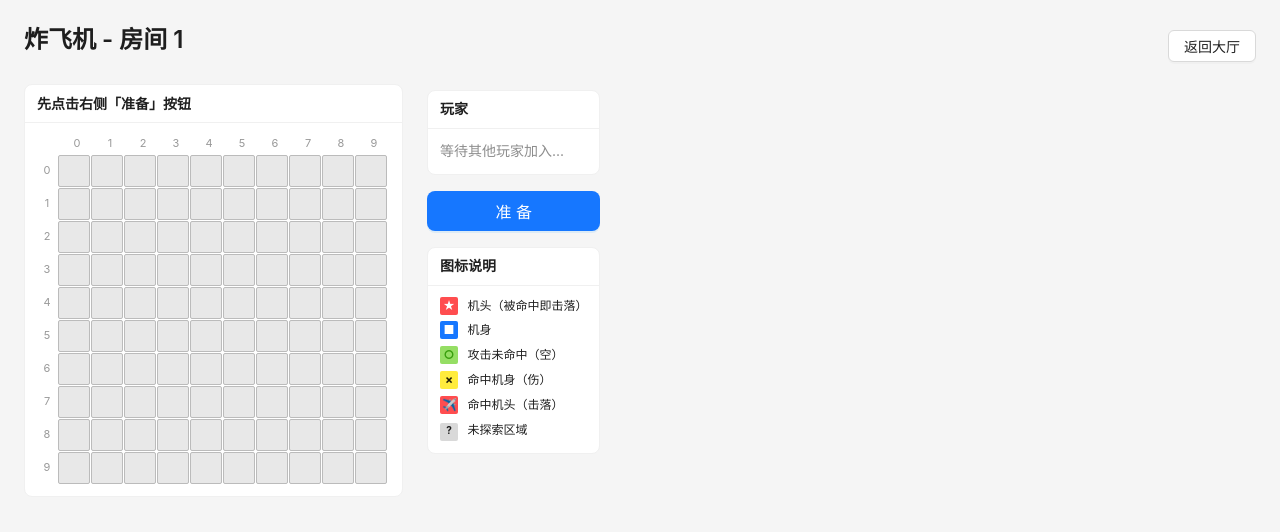
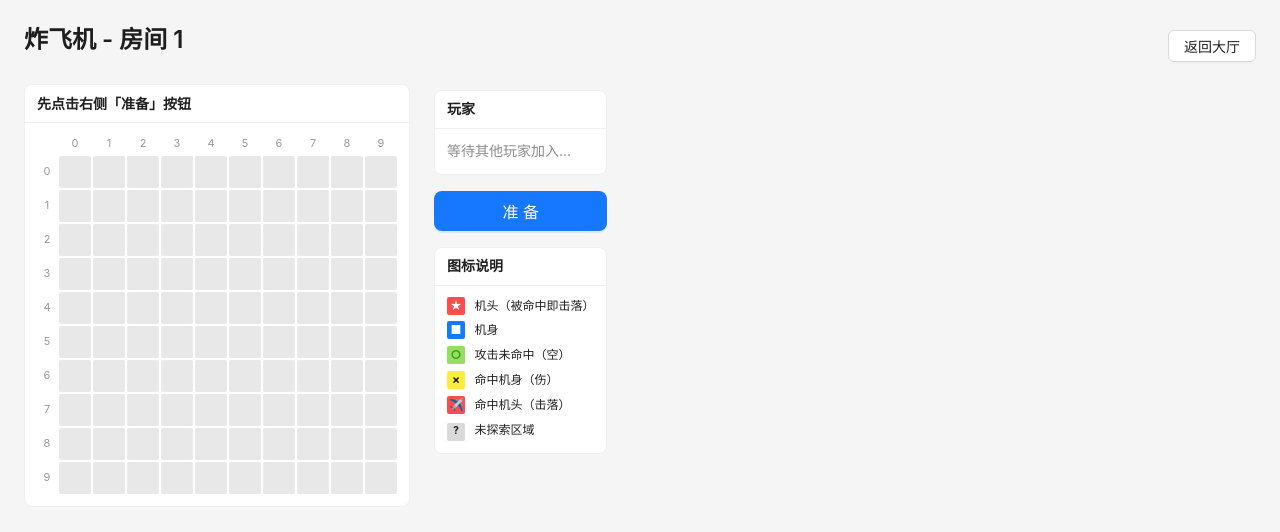
Before and after one commit to heartdance/recess, a React (Vite) app in the folder packages/web/: page /room/1 in a window 1280 px wide. Shown: the top 532 px of the page. Built offline with nearby package versions, Linux system fonts and the light colour scheme.

Commit message:
完善炸飞机逻辑

```diff
--- a/packages/web/src/components/Board.tsx
+++ b/packages/web/src/components/Board.tsx
@@ -45,37 +45,41 @@ export default function Board({ board, onClick, onHover, hoverCells, isOwnBoard,
     onHover?.(null, null);
   };
 
+  const gap = 2;
+  const cellSize = 32;
+  const headerSize = 20;
+
   return (
-    <div style={{ display: 'flex', flexDirection: 'column', gap: 1, userSelect: 'none' }}>
-      <div style={{ display: 'flex', gap: 1, paddingLeft: 24 }}>
+    <div style={{ display: 'flex', flexDirection: 'column', gap, userSelect: 'none' }}>
+      <div style={{ display: 'flex', gap, paddingLeft: headerSize + gap }}>
         {board[0].map((_, col) => (
           <div key={col} style={{
-            width: 32,
-            height: 20,
+            width: cellSize,
+            height: headerSize,
             display: 'flex',
             alignItems: 'center',
             justifyContent: 'center',
-            fontSize: 11,
+            fontSize: hoveredCell && hoveredCell.col === col ? 14 : 11,
             color: hoveredCell && hoveredCell.col === col ? '#1677ff' : '#999',
             fontWeight: hoveredCell && hoveredCell.col === col ? 'bold' : 'normal',
-            transition: 'color 0.1s',
+            transition: 'font-size 0.1s, color 0.1s',
           }}>
             {col}
           </div>
         ))}
       </div>
       {board.map((row, rowIdx) => (
-        <div key={rowIdx} style={{ display: 'flex', gap: 1, alignItems: 'center' }}>
+        <div key={rowIdx} style={{ display: 'flex', gap, alignItems: 'center' }}>
           <div style={{
-            width: 20,
-            height: 32,
+            width: headerSize,
+            height: cellSize,
             display: 'flex',
             alignItems: 'center',
             justifyContent: 'center',
-            fontSize: 11,
+            fontSize: hoveredCell && hoveredCell.row === rowIdx ? 14 : 11,
             color: hoveredCell && hoveredCell.row === rowIdx ? '#1677ff' : '#999',
             fontWeight: hoveredCell && hoveredCell.row === rowIdx ? 'bold' : 'normal',
-            transition: 'color 0.1s',
+            transition: 'font-size 0.1s, color 0.1s',
           }}>
             {rowIdx}
           </div>
@@ -108,10 +112,9 @@ export default function Board({ board, onClick, onHover, hoverCells, isOwnBoard,
                 onMouseEnter={() => handleMouseEnter(rowIdx, colIdx)}
                 onMouseLeave={handleMouseLeave}
                 style={{
-                  width: 32,
-                  height: 32,
+                  width: cellSize,
+                  height: cellSize,
                   backgroundColor: isHighlighted ? `${bgColor}e0` : bgColor,
-                  border: '1px solid #bbb',
                   borderRadius: 2,
                   cursor: disabled || isOwnBoard ? 'default' : 'pointer',
                   display: 'flex',
@@ -121,7 +124,6 @@ export default function Board({ board, onClick, onHover, hoverCells, isOwnBoard,
                   fontWeight: 'bold',
                   color: textColor,
                   transition: 'background-color 0.1s',
-                  boxSizing: 'border-box',
                 }}
               >
                 {cellChar}
--- a/packages/web/src/pages/Room.tsx
+++ b/packages/web/src/pages/Room.tsx
@@ -55,6 +55,34 @@ function getPlaneCells(head: { row: number; col: number }, direction: Direction)
 
 function isInBounds(cells: Array<{ row: number; col: number }>) {
   return cells.every((c) => c.row >= 0 && c.row < 10 && c.col >= 0 && c.col < 10);
+}
+
+const DIRECTIONS: Direction[] = ['up', 'down', 'left', 'right'];
+
+function generateRandomPlanes(count: number): PlanePlacement[] {
+  const maxAttempts = 1000;
+  for (let attempt = 0; attempt < maxAttempts; attempt++) {
+    const planes: PlanePlacement[] = [];
+    const occupied = new Set<string>();
+    let valid = true;
+    for (let i = 0; i < count; i++) {
+      let placed = false;
+      for (let j = 0; j < 200; j++) {
+        const head = { row: Math.floor(Math.random() * 10), col: Math.floor(Math.random() * 10) };
+        const direction = DIRECTIONS[Math.floor(Math.random() * 4)];
+        const cells = getPlaneCells(head, direction);
+        if (!isInBounds(cells)) continue;
+        if (cells.some((c) => occupied.has(`${c.row},${c.col}`))) continue;
+        planes.push({ head, direction });
+        for (const c of cells) occupied.add(`${c.row},${c.col}`);
+        placed = true;
+        break;
+      }
+      if (!placed) { valid = false; break; }
+    }
+    if (valid) return planes;
+  }
+  return [];
 }
 
 function buildPreviewBoard(planes: PlanePlacement[]): CellState[][] {
@@ -140,6 +168,8 @@ export default function Room() {
         setIsMyTurn(false);
         setWinnerId(null);
         setPlanesConfirmed(false);
+        setAmIReady(false);
+        setPlanes([]);
         return;
       }
       setPhase(data.phase);
@@ -246,6 +276,13 @@ export default function Room() {
     setPlanes(newPlanes);
     setMyBoard(buildPreviewBoard(newPlanes));
   }, [planes]);
+
+  const handleRandomPlace = useCallback(() => {
+    if (!canPlace || planesConfirmed) return;
+    const randomPlanes = generateRandomPlanes(3);
+    setPlanes(randomPlanes);
+    setMyBoard(buildPreviewBoard(randomPlanes));
+  }, [canPlace, planesConfirmed]);
 
   const handleConfirmPlanes = useCallback(() => {
     if (!socket || !id || planes.length !== 3 || planesConfirmed) return;
@@ -431,6 +468,7 @@ export default function Room() {
                 <Divider style={{ margin: '4px 0' }} />
                 <Button onClick={handleRotate} block>旋转方向 (R)</Button>
                 <Button onClick={handleUndoPlane} disabled={planes.length === 0} block>撤销上一架</Button>
+                <Button onClick={handleRandomPlace} block>随机放置</Button>
                 <Button
                   type="primary"
                   onClick={handleConfirmPlanes}
```
Also changed, not shown: 2 other files (tests, documents, lock files or other folders).
